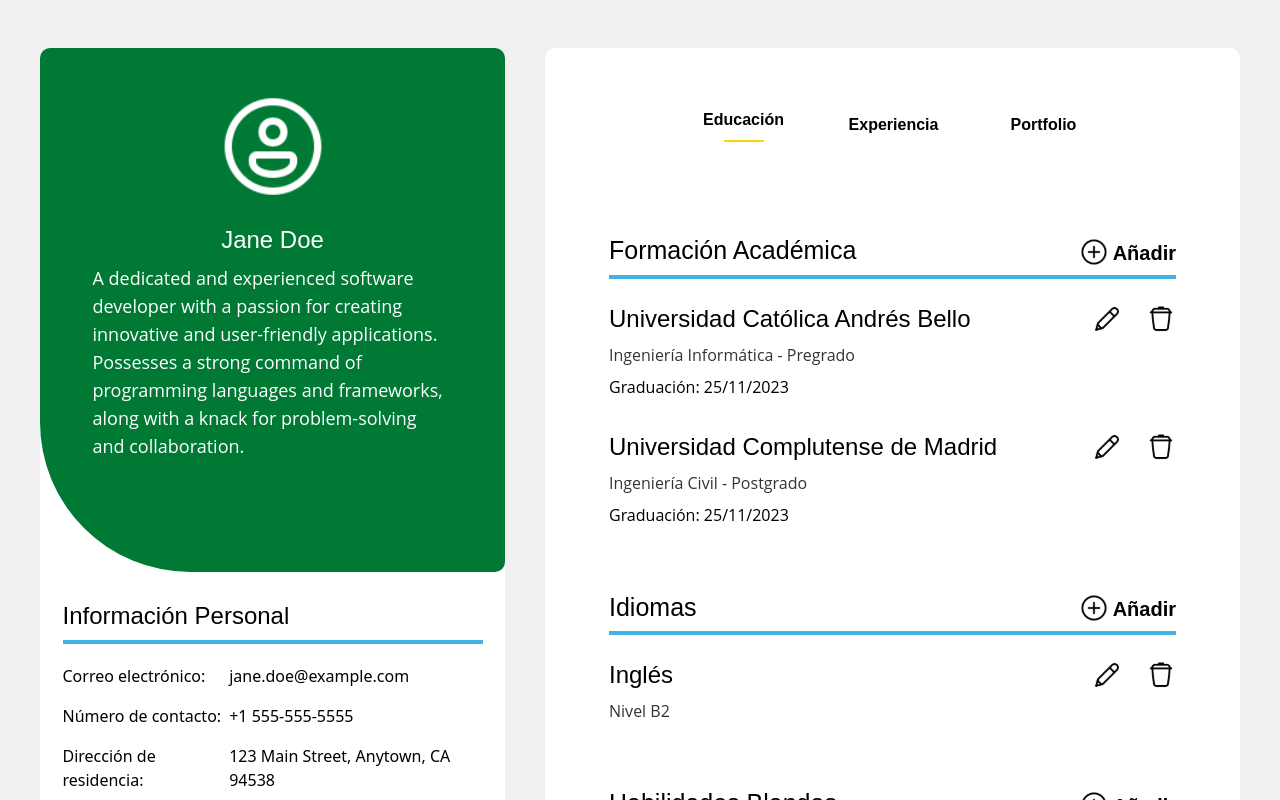
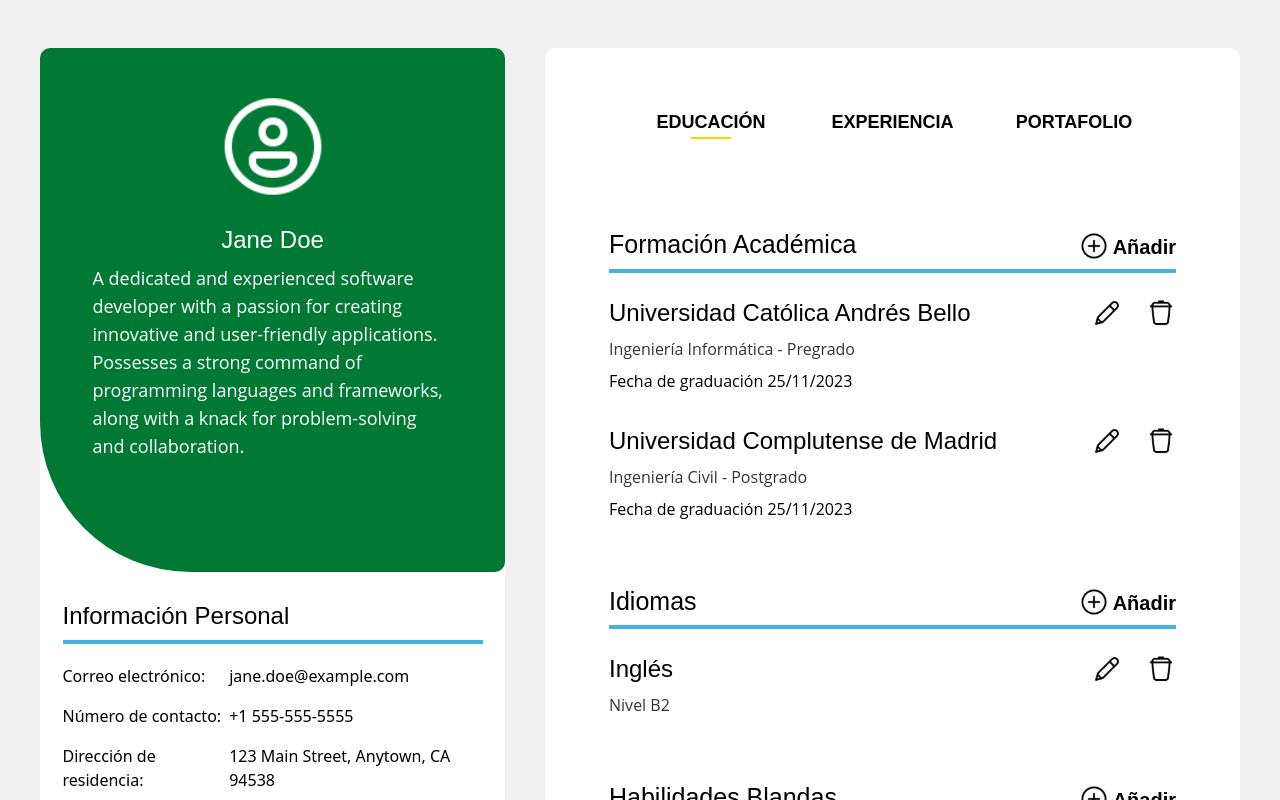
Before and after one commit to DaikoneKisu/uchamba-frontend, a SvelteKit app: page /profile/education in a window 1280 px wide. Shown: the top 800 px of the page. Built offline with nearby package versions, Linux system fonts and the light colour scheme.

Commit message:
fix: improve layout header styles and changed graduation date label in academic trainings

```diff
--- a/src/routes/profile/Header.svelte
+++ b/src/routes/profile/Header.svelte
@@ -14,18 +14,18 @@
 <header class="w-full my-10 font-poppins font-semibold">
 	<nav class="w-full flex items-center justify-center px-5">
 		<ul
-			class="w-full max-w-md flex justify-evenly [&>li]:min-w-[150px] [&>li>a]:py-5 [&>li>a]:text-center"
+			class="w-full text-lg text-center max-w-xl flex justify-evenly [&>li]:min-w-[150px] [&>li>a]:py-5 [&>li>a]:text-center"
 		>
 			<li>
 				<a
 					href="/profile/education"
 					class="flex flex-col justify-center items-center w-full h-full gap-2"
-					>Educación
+					>EDUCACIÓN
 					{#if currentRoute === 'education'}
 						<div
 							in:receive={{ key: 'line' }}
 							out:send={{ key: 'line' }}
-							class="h-[2px] w-10 bg-ucab-yellow"
+							class="h-[2px] w-10 bg-ucab-yellow absolute translate-y-4"
 						/>
 					{/if}
 				</a>
@@ -34,12 +34,12 @@
 				<a
 					href="/profile/experience"
 					class="flex flex-col justify-center items-center w-full h-full gap-2"
-					>Experiencia
+					>EXPERIENCIA
 					{#if currentRoute === 'experience'}
 						<div
 							in:receive={{ key: 'line' }}
 							out:send={{ key: 'line' }}
-							class="h-[2px] w-10 bg-ucab-yellow"
+							class="h-[2px] w-10 bg-ucab-yellow absolute translate-y-4"
 						/>
 					{/if}
 				</a>
@@ -48,12 +48,12 @@
 				<a
 					href="/profile/portfolio"
 					class="flex flex-col justify-center items-center w-full h-full gap-2"
-					>Portfolio
+					>PORTAFOLIO
 					{#if currentRoute === 'portfolio'}
 						<div
 							in:receive={{ key: 'line' }}
 							out:send={{ key: 'line' }}
-							class="h-[2px] w-10 bg-ucab-yellow"
+							class="h-[2px] w-10 bg-ucab-yellow absolute translate-y-4"
 						/>
 					{/if}
 				</a>
--- a/src/routes/profile/education/AcademicTraining.svelte
+++ b/src/routes/profile/education/AcademicTraining.svelte
@@ -53,7 +53,7 @@
 				</p>
 
 				{#if study.graduationDate}
-					<p>Graduación: {study.graduationDate}</p>
+					<p>Fecha de graduación {study.graduationDate}</p>
 				{:else}
 					<p>En curso</p>
 				{/if}
```
